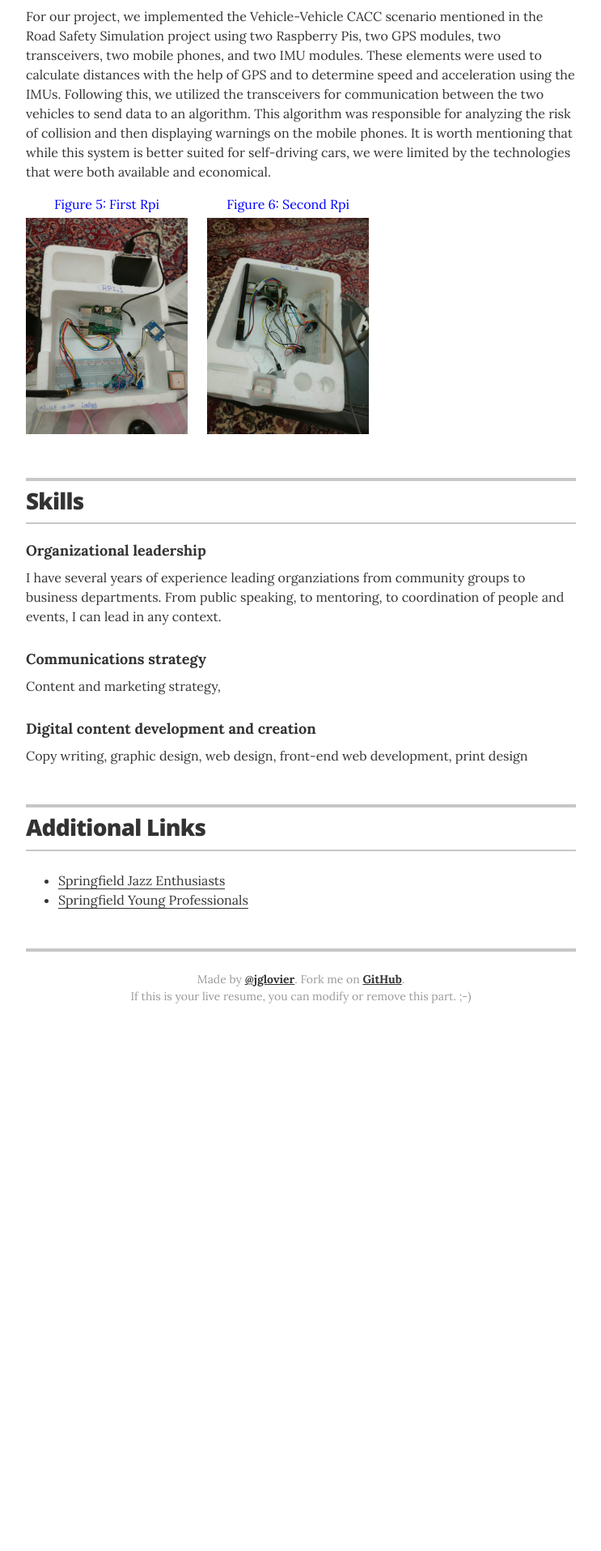
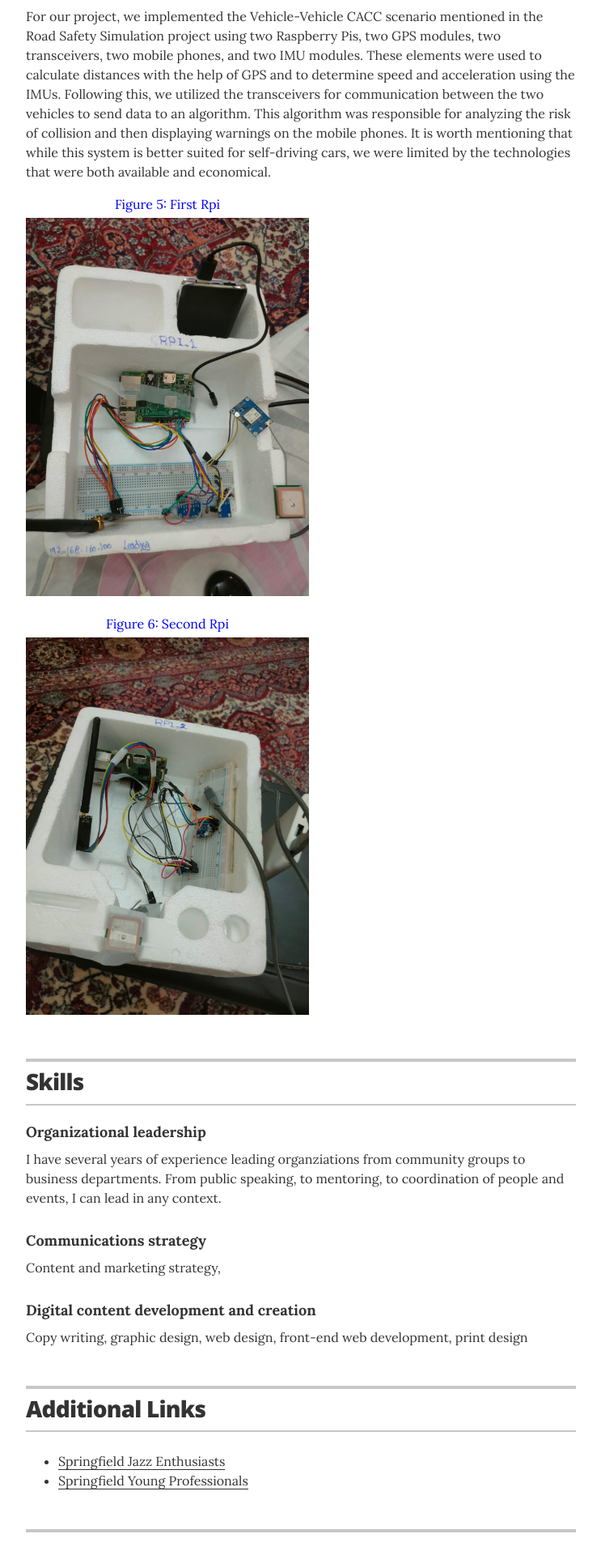
Before and after one commit to Hesham87/Hesham.github.io, a Jekyll site: the page built from index.html, in a window 1280 px wide. Shown: the part 4267-6182 px from the top of the page at 81% size, without its empty margins (268-1011 px from the left). Built offline with Jekyll 4.4.1, drawn with Linux system fonts in a browser that asks for light colours; before the commit the page ends 5556 px from its top, so only the background shows below that.

Commit message:
Update resume.html

```diff
--- a/_layouts/resume.html
+++ b/_layouts/resume.html
@@ -218,11 +218,11 @@
             <div class="image-container1">
               <div class="image-with-title">
                 <p class="image-title1">Figure 5: First Rpi</p>
-                <img src="images/Rpi1.jpg" alt="Clickable Image 5" class="clickable-image" id="enlargeImage" style="width:200px;" />
+                <img src="images/Rpi1.jpg" alt="Clickable Image 5" class="clickable-image" id="enlargeImage" style="width:350px;" />
               </div>
               <div class="image-with-title">
                 <p class="image-title1">Figure 6: Second Rpi</p>
-                <img src="images/Rpi2.jpg" alt="Clickable Image 6" class="clickable-image" id="enlargeImage"  style="width:200px;"/>
+                <img src="images/Rpi2.jpg" alt="Clickable Image 6" class="clickable-image" id="enlargeImage"  style="width:350px;"/>
               </div>
             </div>
           {% endif %}
```
